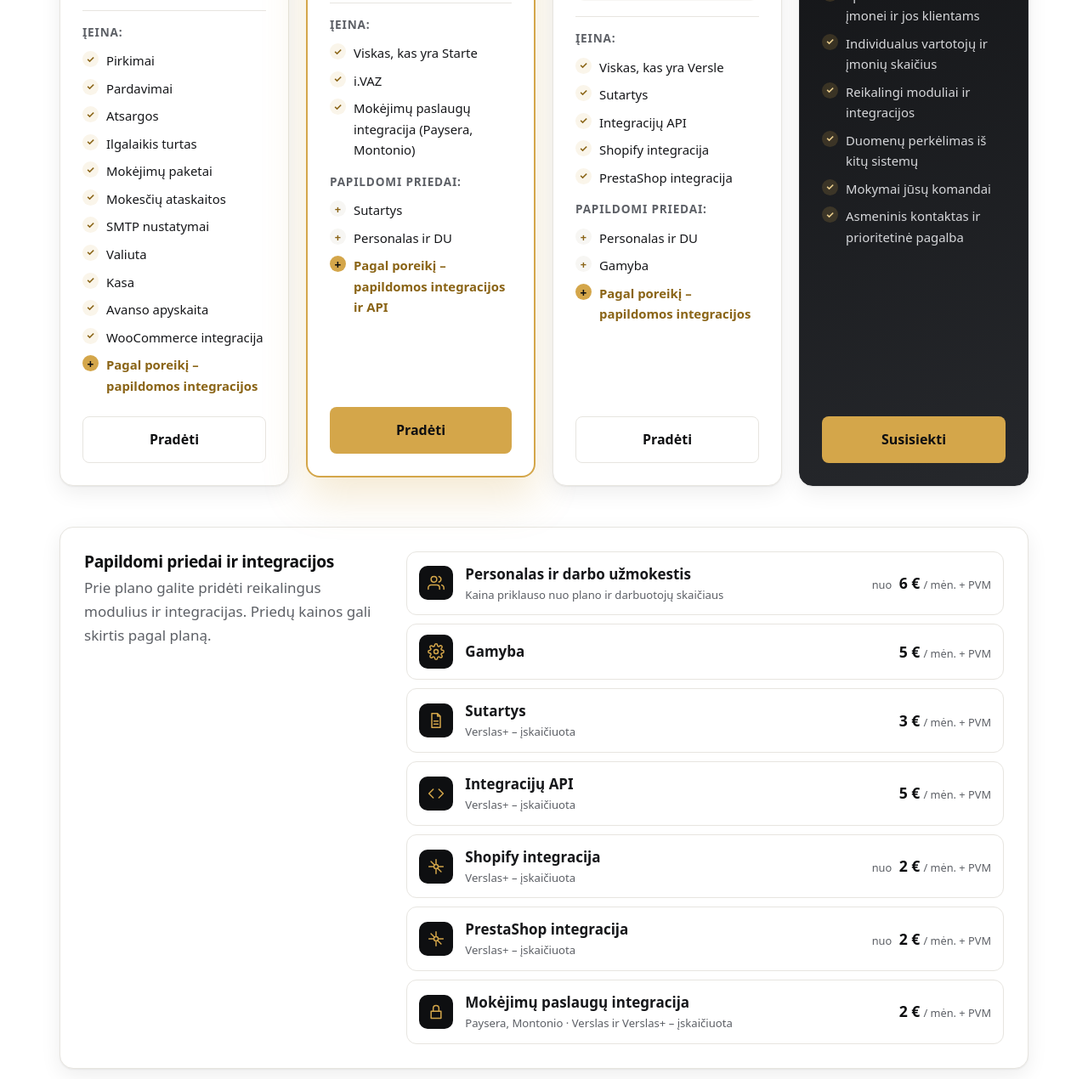
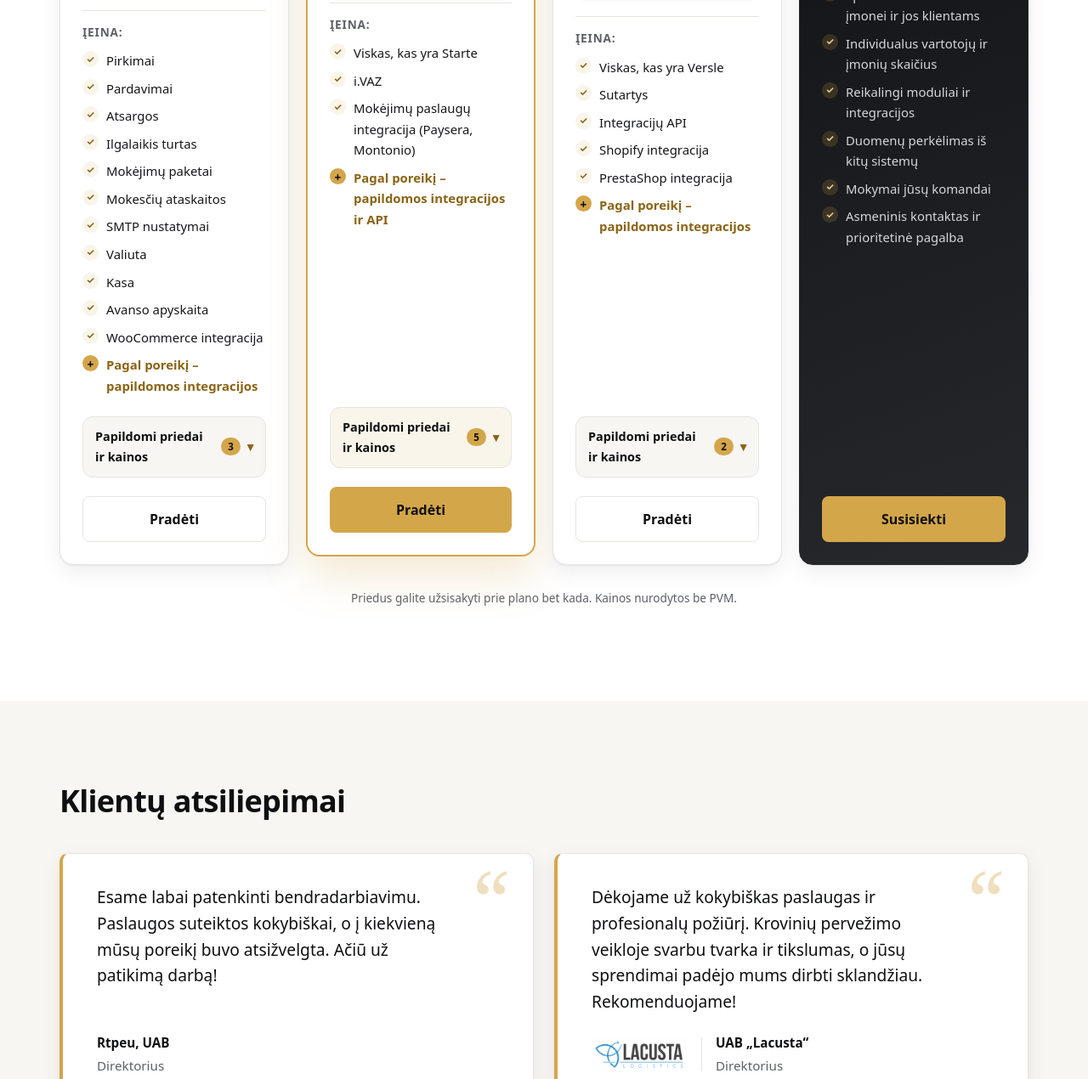
Before and after one commit to arturaskucejevas-ops/denero, an Astro site: page / in a window 1280 px wide. Shown: the part 2712-3982 px from the top of the page at 85% size. Built offline with nearby package versions, Linux system fonts and the light colour scheme; Astro itself is replaced by a stand-in of ours.

Commit message:
Planai: kiekviename plane išskleidžiami priedai su to plano kainomis (mėnesinės / metinės), darbuotojų pakopos
- Bendras priedų blokas pašalintas – kainos skiriasi pagal planą

Co-Authored-By: Claude Opus 5.5 <noreply@anthropic.com>
Claude-Session: https://claude.ai/code/session_01YNVx2NxTYbmBkVpsd7LEFi

```diff
--- a/src/data/apskaita.json
+++ b/src/data/apskaita.json
@@ -64,7 +64,7 @@
     ],
     "plans_title": "Planai ir kainos",
     "plans_text": "Pasirinkite jums tinkamą planą. Kainos nurodytos be PVM.",
-    "plans_note": "Preliminari informacija – planų sudėtis ir kainos gali keistis.",
+    "plans_note": "Priedus galite užsisakyti prie plano bet kada. Kainos nurodytos be PVM.",
     "popular": "Populiariausias",
     "plans": [
       {
@@ -89,7 +89,25 @@
           "Avanso apyskaita",
           "WooCommerce integracija"
         ],
-        "plus": "Pagal poreikį – papildomos integracijos"
+        "plus": "Pagal poreikį – papildomos integracijos",
+        "addons": [
+          {
+            "name": "Shopify integracija",
+            "m": 2,
+            "y": 24
+          },
+          {
+            "name": "PrestaShop integracija",
+            "m": 2,
+            "y": 24
+          },
+          {
+            "name": "Mokėjimų paslaugų integracija",
+            "note": "Paysera, Montonio",
+            "m": 2,
+            "y": 24
+          }
+        ]
       },
       {
         "name": "Verslas",
@@ -106,12 +124,50 @@
           "i.VAZ",
           "Mokėjimų paslaugų integracija (Paysera, Montonio)"
         ],
-        "addons_label": "Papildomi priedai:",
-        "addons_list": [
-          "Sutartys",
-          "Personalas ir DU"
-        ],
-        "plus": "Pagal poreikį – papildomos integracijos ir API"
+        "plus": "Pagal poreikį – papildomos integracijos ir API",
+        "addons": [
+          {
+            "name": "Sutartys",
+            "m": 3,
+            "y": 36
+          },
+          {
+            "name": "Personalas ir DU",
+            "note": "Kaina pagal darbuotojų skaičių",
+            "tiers": [
+              {
+                "label": "iki 5 darbuotojų",
+                "m": 6,
+                "y": 72
+              },
+              {
+                "label": "iki 9 darbuotojų",
+                "m": 9,
+                "y": 108
+              },
+              {
+                "label": "iki 15 darbuotojų",
+                "m": 8,
+                "y": 96
+              }
+            ]
+          },
+          {
+            "name": "Integracijų API",
+            "m": 5,
+            "y": 60
+          },
+          {
+            "name": "Shopify integracija",
+            "m": 3,
+            "y": 36
+          },
+          {
+            "name": "PrestaShop integracija",
+            "m": 3,
+            "y": 36
+          }
+        ]
       },
       {
         "name": "Verslas+",
@@ -129,12 +185,40 @@
           "Shopify integracija",
           "PrestaShop integracija"
         ],
-        "addons_label": "Papildomi priedai:",
-        "addons_list": [
-          "Personalas ir DU",
-          "Gamyba"
-        ],
-        "plus": "Pagal poreikį – papildomos integracijos"
+        "plus": "Pagal poreikį – papildomos integracijos",
+        "addons": [
+          {
+            "name": "Personalas ir DU",
+            "note": "Kaina pagal darbuotojų skaičių",
+            "tiers": [
+              {
+                "label": "iki 8 darbuotojų",
+                "m": 9,
+                "y": 108
+              },
+              {
+                "label": "iki 12 darbuotojų",
+                "m": 14,
+                "y": 168
+              },
+              {
+                "label": "iki 16 darbuotojų",
+                "m": 13,
+                "y": 156
+              },
+              {
+                "label": "iki 20 darbuotojų",
+                "m": 12,
+                "y": 144
+              }
+            ]
+          },
+          {
+            "name": "Gamyba",
+            "m": 5,
+            "y": 60
+          }
+        ]
       },
       {
         "name": "Individualus",
@@ -170,64 +254,9 @@
     "extra_user_m": "Papildomas vartotojas – {p} / mėn.",
     "extra_user_y": "Papildomas vartotojas – {p} / metus",
     "features_label": "Įeina:",
-    "addons_title": "Papildomi priedai ir integracijos",
-    "addons_text": "Prie plano galite pridėti reikalingus modulius ir integracijas. Priedų kainos gali skirtis pagal planą.",
-    "addons_per_m": "/ mėn. + PVM",
-    "addons_per_y": "/ metus + PVM",
-    "addons": [
-      {
-        "name": "Personalas ir darbo užmokestis",
-        "note": "Kaina priklauso nuo plano ir darbuotojų skaičiaus",
-        "icon": "users",
-        "price_m": 6,
-        "price_y": 72,
-        "from": true
-      },
-      {
-        "name": "Gamyba",
-        "icon": "cog",
-        "price_m": 5,
-        "price_y": 60
-      },
-      {
-        "name": "Sutartys",
-        "note": "Verslas+ – įskaičiuota",
-        "icon": "doc",
-        "price_m": 3,
-        "price_y": 36
-      },
-      {
-        "name": "Integracijų API",
-        "note": "Verslas+ – įskaičiuota",
-        "icon": "code",
-        "price_m": 5,
-        "price_y": 60
-      },
-      {
-        "name": "Shopify integracija",
-        "note": "Verslas+ – įskaičiuota",
-        "icon": "network",
-        "price_m": 2,
-        "price_y": 24,
-        "from": true
-      },
-      {
-        "name": "PrestaShop integracija",
-        "note": "Verslas+ – įskaičiuota",
-        "icon": "network",
-        "price_m": 2,
-        "price_y": 24,
-        "from": true
-      },
-      {
-        "name": "Mokėjimų paslaugų integracija",
-        "note": "Paysera, Montonio · Verslas ir Verslas+ – įskaičiuota",
-        "icon": "lock",
-        "price_m": 2,
-        "price_y": 24
-      }
-    ],
-    "from": "nuo"
+    "addons_toggle": "Papildomi priedai ir kainos",
+    "per_m_short": "/ mėn.",
+    "per_y_short": "/ metus"
   },
   "en": {
     "eyebrow": "DENERO Apskaita",
@@ -293,7 +322,7 @@
     ],
     "plans_title": "Plans and pricing",
     "plans_text": "Choose the plan that suits you. Prices exclude VAT.",
-    "plans_note": "Preliminary information – plan contents and prices may change.",
+    "plans_note": "Add-ons can be ordered with your plan at any time. Prices exclude VAT.",
     "popular": "Most popular",
     "plans": [
       {
@@ -318,7 +347,25 @@
           "Advance reports",
           "WooCommerce integration"
         ],
-        "plus": "Additional integrations as needed"
+        "plus": "Additional integrations as needed",
+        "addons": [
+          {
+            "name": "Shopify integration",
+            "m": 2,
+            "y": 24
+          },
+          {
+            "name": "PrestaShop integration",
+            "m": 2,
+            "y": 24
+          },
+          {
+            "name": "Payment services integration",
+            "note": "Paysera, Montonio",
+            "m": 2,
+            "y": 24
+          }
+        ]
       },
       {
         "name": "Business",
@@ -335,12 +382,50 @@
           "i.VAZ (e-waybills)",
           "Payment services integration (Paysera, Montonio)"
         ],
-        "addons_label": "Optional add-ons:",
-        "addons_list": [
-          "Contracts",
-          "HR and payroll"
-        ],
-        "plus": "Additional integrations and API as needed"
+        "plus": "Additional integrations and API as needed",
+        "addons": [
+          {
+            "name": "Contracts",
+            "m": 3,
+            "y": 36
+          },
+          {
+            "name": "HR and payroll",
+            "note": "Price by number of employees",
+            "tiers": [
+              {
+                "label": "up to 5 employees",
+                "m": 6,
+                "y": 72
+              },
+              {
+                "label": "up to 9 employees",
+                "m": 9,
+                "y": 108
+              },
+              {
+                "label": "up to 15 employees",
+                "m": 8,
+                "y": 96
+              }
+            ]
+          },
+          {
+            "name": "Integration API",
+            "m": 5,
+            "y": 60
+          },
+          {
+            "name": "Shopify integration",
+            "m": 3,
+            "y": 36
+          },
+          {
+            "name": "PrestaShop integration",
+            "m": 3,
+            "y": 36
+          }
+        ]
       },
       {
         "name": "Business+",
@@ -358,12 +443,40 @@
           "Shopify integration",
           "PrestaShop integration"
         ],
-        "addons_label": "Optional add-ons:",
-        "addons_list": [
-          "HR and payroll",
-          "Manufacturing"
-        ],
-        "plus": "Additional integrations as needed"
+        "plus": "Additional integrations as needed",
+        "addons": [
+          {
+            "name": "HR and payroll",
+            "note": "Price by number of employees",
+            "tiers": [
+              {
+                "label": "up to 8 employees",
+                "m": 9,
+                "y": 108
+              },
+              {
+                "label": "up to 12 employees",
+                "m": 14,
+                "y": 168
+              },
+              {
+                "label": "up to 16 employees",
+                "m": 13,
+                "y": 156
+              },
+              {
+                "label": "up to 20 employees",
+                "m": 12,
+                "y": 144
+              }
+            ]
+          },
+          {
+            "name": "Manufacturing",
+            "m": 5,
+            "y": 60
+          }
+        ]
       },
       {
         "name": "Custom",
@@ -399,63 +512,8 @@
     "extra_user_m": "Additional user – {p} / month",
     "extra_user_y": "Additional user – {p} / year",
     "features_label": "Includes:",
-    "addons_title": "Add-ons and integrations",
-    "addons_text": "Add the modules and integrations you need to your plan. Add-on prices may vary by plan.",
-    "addons_per_m": "/ month + VAT",
-    "addons_per_y": "/ year + VAT",
-    "addons": [
-      {
-        "name": "HR and payroll",
-        "note": "Price depends on the plan and number of employees",
-        "icon": "users",
-        "price_m": 6,
-        "price_y": 72,
-        "from": true
-      },
-      {
-        "name": "Manufacturing",
-        "icon": "cog",
-        "price_m": 5,
-        "price_y": 60
-      },
-      {
-        "name": "Contracts",
-        "note": "Business+ – included",
-        "icon": "doc",
-        "price_m": 3,
-        "price_y": 36
-      },
-      {
-        "name": "Integration API",
-        "note": "Business+ – included",
-        "icon": "code",
-        "price_m": 5,
-        "price_y": 60
-      },
-      {
-        "name": "Shopify integration",
-        "note": "Business+ – included",
-        "icon": "network",
-        "price_m": 2,
-        "price_y": 24,
-        "from": true
-      },
-      {
-        "name": "PrestaShop integration",
-        "note": "Business+ – included",
-        "icon": "network",
-        "price_m": 2,
-        "price_y": 24,
-        "from": true
-      },
-      {
-        "name": "Payment services integration",
-        "note": "Paysera, Montonio · Business and Business+ – included",
-        "icon": "lock",
-        "price_m": 2,
-        "price_y": 24
-      }
-    ],
-    "from": "from"
+    "addons_toggle": "Add-ons and prices",
+    "per_m_short": "/ mo",
+    "per_y_short": "/ yr"
   }
 }
--- a/src/styles/global.css
+++ b/src/styles/global.css
@@ -432,3 +432,21 @@ ol.steps.steps--row strong { display: block; font-size: 1.1rem; margin-bottom: 6
 .addons { align-items: start; }
 .plan-cta { margin-top: auto; }
 .plan-intro { color: #d6d7da; font-size: .92rem; margin: 6px 0 18px; }
+
+/* Plano priedai (išskleidžiami) */
+.plan-addons { margin: 0 0 22px; border: 1px solid var(--line); border-radius: 12px; background: var(--bg-soft); }
+.plan-addons summary { cursor: pointer; list-style: none; padding: 11px 14px; font-weight: 600; font-size: .9rem; color: var(--dark-900); display: flex; align-items: center; gap: 8px; }
+.plan-addons summary::-webkit-details-marker { display: none; }
+.plan-addons summary .cnt { background: var(--gold-500); color: var(--dark-900); font-size: .72rem; border-radius: 999px; padding: 1px 8px; }
+.plan-addons summary::after { content: '▾'; margin-left: auto; color: var(--gold-700); transition: transform .2s; }
+.plan-addons[open] summary::after { transform: rotate(180deg); }
+.plan-addons > ul { list-style: none; margin: 0; padding: 0 14px 10px; }
+.plan-addons > ul > li { padding: 9px 0; border-top: 1px solid var(--line); font-size: .88rem; }
+.pa-row { display: flex; justify-content: space-between; align-items: baseline; gap: 10px; }
+.pa-name { display: flex; flex-direction: column; color: var(--ink); }
+.pa-name small { color: var(--muted); font-size: .76rem; }
+.pa-price { white-space: nowrap; color: var(--muted); font-size: .78rem; }
+.pa-price b { color: var(--dark-900); font-size: .92rem; margin-right: 2px; }
+.pa-tiers { list-style: none; padding: 6px 0 0; margin: 0; display: grid; gap: 4px; }
+.pa-tiers li { display: flex; justify-content: space-between; gap: 10px; font-size: .82rem; color: var(--muted); padding: 3px 8px; background: #fff; border-radius: 6px; }
+.plan--popular .plan-addons { background: var(--gold-50); }
--- a/src/views/Home.astro
+++ b/src/views/Home.astro
@@ -146,16 +146,31 @@ const months = lang === 'lt' ? ['Sau', 'Vas', 'Kov', 'Bal', 'Geg', 'Bir'] : ['Ja
             <p class="plan-label">{a.features_label}</p>
             <ul class="plan-features">
               {p.features.map((f) => <li>{f}</li>)}
-              {!p.addons_list && p.plus && <li class="plus">{p.plus}</li>}
+              {p.plus && <li class="plus">{p.plus}</li>}
             </ul>
-            {p.addons_list && (
-              <>
-                <p class="plan-label plan-label--sub">{p.addons_label}</p>
-                <ul class="plan-features plan-features--addons">
-                  {p.addons_list.map((f) => <li>{f}</li>)}
-                  {p.plus && <li class="plus">{p.plus}</li>}
+            {p.addons && (
+              <details class="plan-addons">
+                <summary>{a.addons_toggle} <span class="cnt">{p.addons.length}</span></summary>
+                <ul>
+                  {p.addons.map((x) => (
+                    <li>
+                      <div class="pa-row">
+                        <span class="pa-name">{x.name}{x.note && <small>{x.note}</small>}</span>
+                        {!x.tiers && (
+                          <span class="pa-price"><b class="pm">{eur(x.m)}</b><b class="py">{eur(x.y)}</b><small class="pm">{a.per_m_short}</small><small class="py">{a.per_y_short}</small></span>
+                        )}
+                      </div>
+                      {x.tiers && (
+                        <ul class="pa-tiers">
+                          {x.tiers.map((t) => (
+                            <li><span>{t.label}</span><span class="pa-price"><b class="pm">{eur(t.m)}</b><b class="py">{eur(t.y)}</b><small class="pm">{a.per_m_short}</small><small class="py">{a.per_y_short}</small></span></li>
+                          ))}
+                        </ul>
+                      )}
+                    </li>
+                  ))}
                 </ul>
-              </>
+              </details>
             )}
             <a class={`btn ${p.popular || p.individual ? 'btn--primary' : 'btn--outline'} plan-cta`}
                href={p.individual ? routes.contact[lang] : login}
@@ -164,25 +179,6 @@ const months = lang === 'lt' ? ['Sau', 'Vas', 'Kov', 'Bal', 'Geg', 'Bir'] : ['Ja
         ))}
       </div>
 
-      <div class="addons">
-        <div class="addons-head">
-          <h3>{a.addons_title}</h3>
-          <p>{a.addons_text}</p>
-        </div>
-        <ul class="addons-list">
-          {a.addons.map((x) => (
-            <li>
-              <span class="addon-ico"><Icon name={x.icon} size={20} /></span>
-              <span class="addon-name"><strong>{x.name}</strong>{x.note && <small>{x.note}</small>}</span>
-              <span class="addon-price">
-                {x.from && <small class="from">{a.from}</small>}
-                <b class="pm">{eur(x.price_m)}</b><small class="pm">{a.addons_per_m}</small>
-                <b class="py">{eur(x.price_y)}</b><small class="py">{a.addons_per_y}</small>
-              </span>
-            </li>
-          ))}
-        </ul>
-      </div>
       <p class="plans-note">{a.plans_note}</p>
     </div>
   </section>
```
